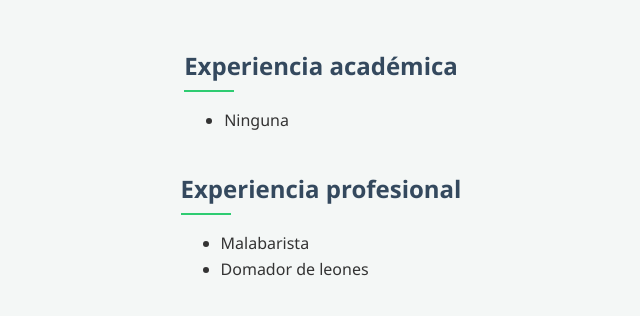
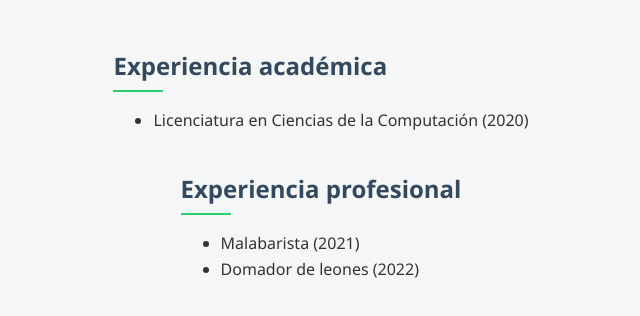
Before and after one commit to anxonegreira7/pagina_cv, a plain HTML site: page index.html in a window 1280 px wide. Shown: the part 120-436 px from the top of the page, without its empty margins (319-959 px from the left). Drawn offline with Linux system fonts and the light colour scheme.

Commit message:
Implementar js que se escarga de mostrar el contenido

```diff
--- a/index.html
+++ b/index.html
@@ -5,26 +5,23 @@
     <meta name="viewport" content="width=device-width, initial-scale=1.0">
     <title>Document</title>
     <link rel="stylesheet" href="style.css">
+    <script src="script.js" defer></script>
 </head>
 <body>
 
     <h1>Anxo Negreira</h1>
 
-    <div>
+    <div id="exp-academica">
         <h2>Experiencia académica</h2>
-        <ul>
-            <li>Ninguna</li>
-        </ul>
+
     </div>
 
-    <div>
+    <div id="exp-profesional">
         <h2>Experiencia profesional</h2>
-        <ul>
-            <li>Malabarista</li>
-            <li>Domador de leones</li>
-        </ul>
+
     </div>
     </div>
 
+
 </body>
 </html>
--- /dev/null
+++ b/script.js
@@ -0,0 +1,22 @@
+const exp_academica = [{ Nombre: "Licenciatura en Ciencias de la Computación", Año: 2020 }];
+const exp_profesional = [{ Nombre: "Malabarista", Año: 2021 }, { Nombre: "Domador de leones", Año: 2022 }];
+
+const contenedorExpAcademica = document.getElementById("exp-academica");
+const contenedorExpProfesional = document.getElementById("exp-profesional");
+
+const ulAcademica = document.createElement("ul");
+exp_academica.forEach(exp => {
+    const li = document.createElement("li");
+    li.textContent = `${exp.Nombre} (${exp.Año})`;
+    ulAcademica.appendChild(li);
+});
+
+const ulProfesional = document.createElement("ul");
+exp_profesional.forEach(exp => {
+    const li = document.createElement("li");
+    li.textContent = `${exp.Nombre} (${exp.Año})`;
+    ulProfesional.appendChild(li);
+});
+
+contenedorExpAcademica.appendChild(ulAcademica);
+contenedorExpProfesional.appendChild(ulProfesional);
```
